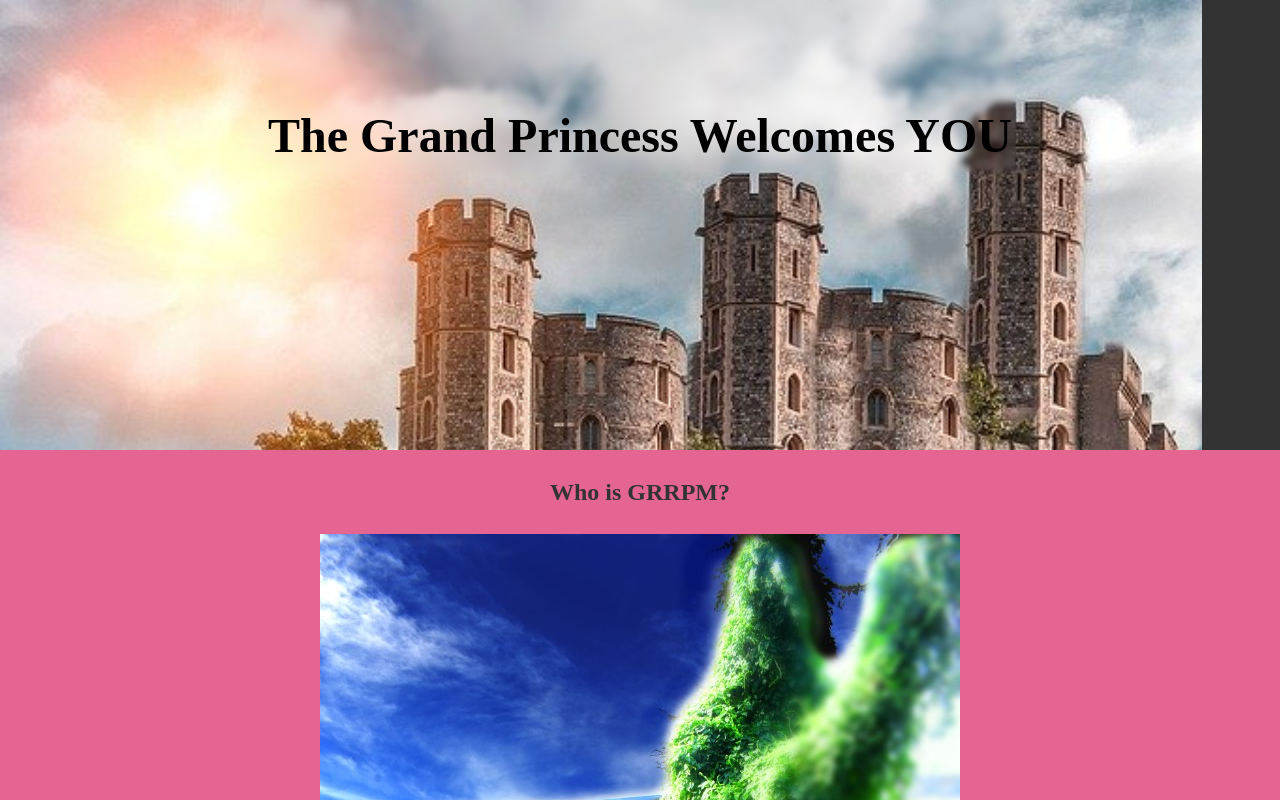
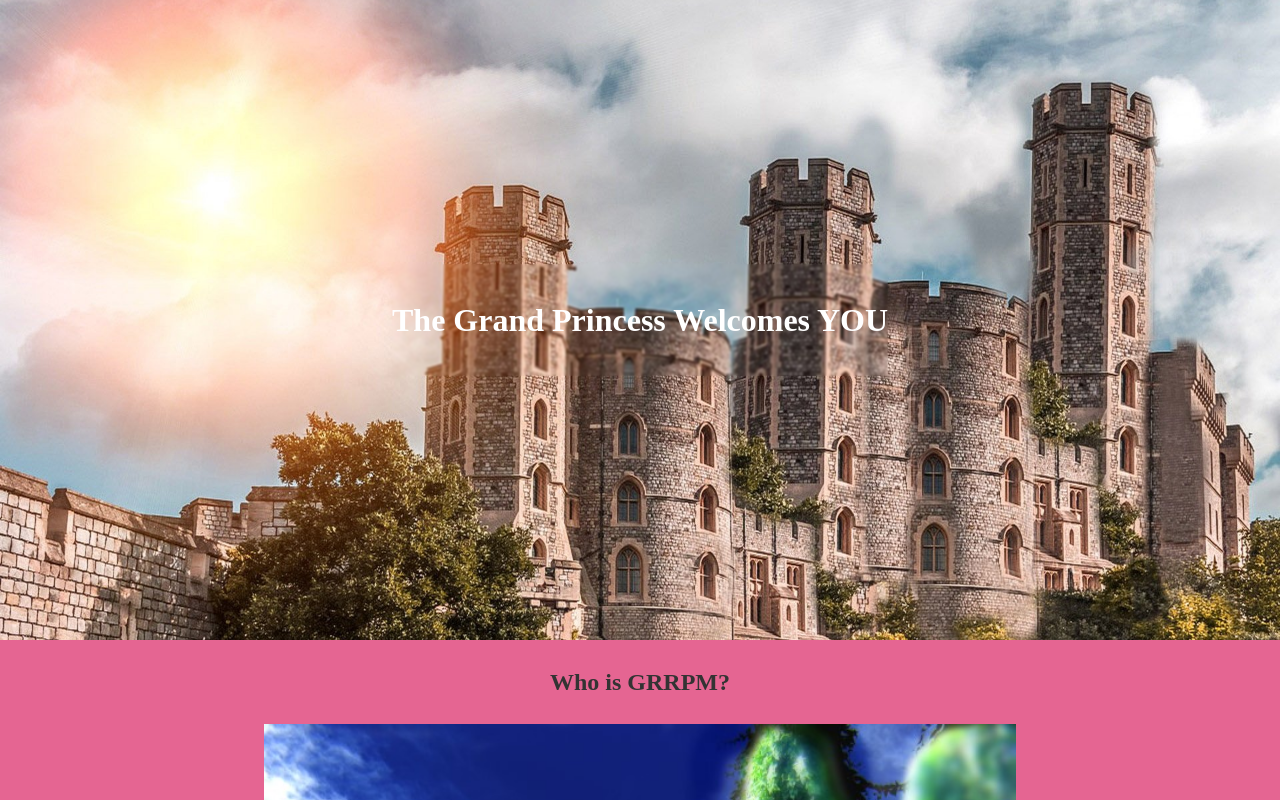
Before and after one commit to gibstock/gprsm, a plain HTML site: page index.html in a window 1280 px wide. Shown: the top 800 px of the page. Drawn offline with Linux system fonts and the light colour scheme.

Commit message:
query fix

```diff
--- a/css/styles.css
+++ b/css/styles.css
@@ -35,7 +35,6 @@ h1, h2, h3{
 }
 /*header showcase*/
 #showcase{
-    min-height: 450px;
     height: 30vh;
     color: #fff;
     text-align: center;
@@ -50,13 +49,17 @@ h1, h2, h3{
     z-index: -1;
 }
 #showcase .content-wrap h1{
-    padding-top: 100px;
-    padding-bottom: 0;
-    color: #000;
-    font-size: 48px;
-    backdrop-filter: blur(3px);
+    color: #fff;
+    backdrop-filter: blur(1px);
+    font-size: 1em;
 }
+#showcase .content-wrap{
+    display: flex;
+    justify-content: center;
+    align-items: flex-end;
+    height: 100%;
 
+}
 
 
 #showcase .content-wrap,
@@ -72,6 +75,10 @@ h1, h2, h3{
 }
 .content-text p{
     text-align: left;
+}
+.content-wrap img{
+    max-width: 100%;
+    width: 100%;
 }
 /* section-b*/
 #section-b{
@@ -121,8 +128,19 @@ padding: 2em;
         display: grid;
         grid-template-columns: 1fr repeat(2, minmax(auto, 25em)) 1fr;
     }
-
-
+    #showcase{
+        height: 80vh;
+    }
+    .bg-image{
+        background: url('/images/lg-castle.jpg') no-repeat center ;
+        background-size: cover;
+    }
+    #showcase .content-wrap{
+        align-items: center;
+    }
+    #showcase .content-wrap h1{
+        font-size: 2em;
+    }
     #section-a .content-text{
         columns: 1;
         column-gap: 2em;
@@ -143,7 +161,5 @@ padding: 2em;
 
     }
 
-    #main-footer a{
-        color: red;
-    }
+
 }
--- a/index.html
+++ b/index.html
@@ -2,6 +2,8 @@
 <html lang="en">
 <head>
     <meta charset="UTF-8">
+    <meta name="viewport" content="width=device-width, initial-scale=1.0">
+    <meta http-equiv="X-UA-Compatible" content="ie=edge">
     <link rel="stylesheet" href="css/styles.css">
     <title>GPRSM</title>
 </head>
```
